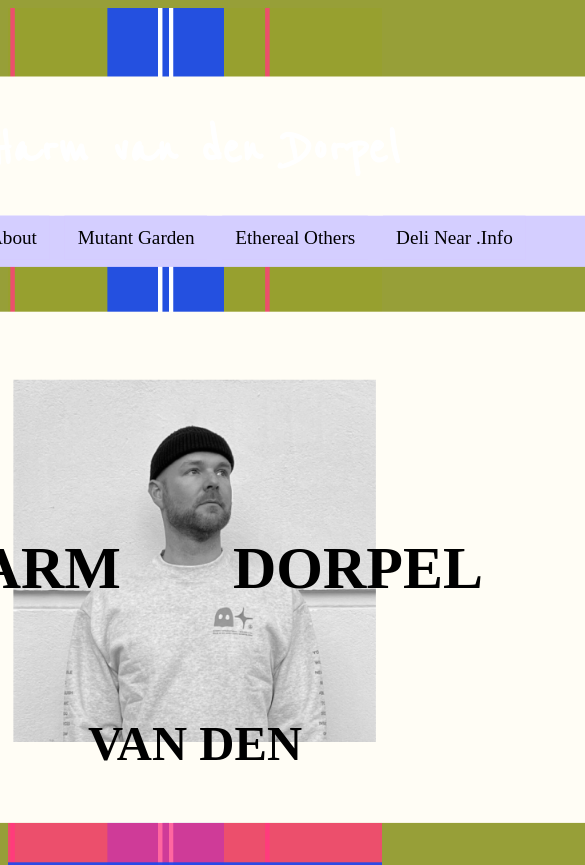
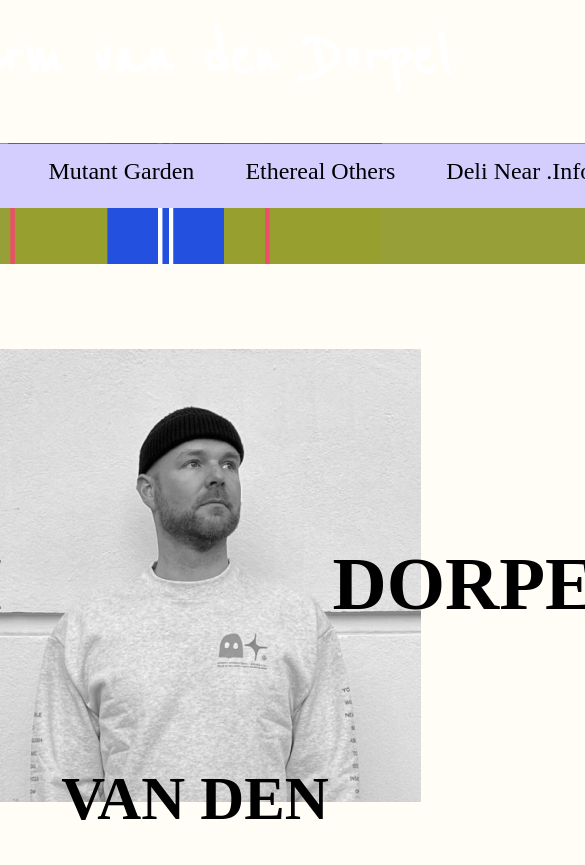
Before and after one commit to sylvimota/harm-van-den-dorpel, a plain HTML site: page index.html in a window 390 px wide. Shown: the top 865 px of the page, 585 px wide, since content can reach past the window. Drawn offline with Linux system fonts and the light colour scheme; files whose address does not match are found by name; a web font is replaced by a local one.

Commit message:
homepage

```diff
--- a/deli-near-info/styles5.css
+++ b/deli-near-info/styles5.css
@@ -107,13 +107,13 @@ h4{
 
 .head { grid-area: 1 / 1 / 2 / 5;
     height: 105px}
+
 .nav { grid-area: 2 / 1 / 3 / 5; }
 
 .gap1 { grid-area: 3 / 1 / 7 / 2;
 width: 220px;
 }
 .gap2 { grid-area: 3 / 4 / 7 / 5; }
-
 
 h2{
     font-size: 24px;
--- a/index.html
+++ b/index.html
@@ -38,6 +38,8 @@
                 <img src="images/harm1.png" alt="Harm van den Dorpel">
             </div>
             <div class="break2"></div>
+            <div class="gap1"></div>
+            <div class="gap2"></div>
             <div class="foot">
                 <footer>
                 Sylvana Molina
--- a/styles.css
+++ b/styles.css
@@ -42,7 +42,7 @@ body{
 
 .container {
     display: grid;
-    grid-template-columns: 1fr;
+    grid-template-columns: repeat(5, 1fr);
     grid-template-rows: 100px 0.5fr 20px 3.3fr 50px 44px;
     gap: 0px 0px;
     justify-content: center;
@@ -50,7 +50,7 @@ body{
     grid-auto-flow: row;
 }
 
-.image { grid-area: 4 / 1 / 5 / 2;
+.image { grid-area: 4 / 2 / 5 / 5;
     height: 639px;
     width: 1040px;
     justify-content: center;
@@ -69,18 +69,13 @@ body{
         background-image: url(images/mobilehome.png);
         margin: auto;
     }
-    .container{
-        scale: 80%;
-    }
+
 }
 
 @media only screen and (max-width: 1024px) {
     .body{
         background-image: url(images/tablethome.png);
         margin: auto;
-    }
-    .container{
-        scale: 80%;
     }
 }
 
@@ -91,15 +86,12 @@ header{
     text-align: center;
 }
 
-h1{
-    padding-top: 5px;
-}
 .header{
     height: 105px
 }
 
 .foot {
-    grid-area: 6 / 1 / 7 / 2;
+    grid-area: 6 / 1 / 7 / 6;
     background-color: #695CC4;
     color: white;
     display: grid;
@@ -109,44 +101,51 @@ h1{
     font-family: 'Kumbh Sans';
     font-size: 25px;
 }
-.break2 { grid-area: 5 / 1 / 6 / 2; }
-.break { grid-area: 3 / 1 / 4 / 2; }
+.break2 { grid-area: 5 / 1 / 6 / 6; }
+.break { grid-area: 3 / 1 / 4 / 6; }
 
 .head {
-    grid-area: 1 / 1 / 2 / 2; }
+    grid-area: 1 / 1 / 2 / 6; }
 
 .nav {
-    grid-area: 2 / 1 / 3 / 2; }
+    grid-area: 2 / 1 / 3 / 6; }
 
 .harm{
-    grid-area: 4/1/5/2;
+    grid-area: 4/2/5/4;
     text-align: left;
     color: black;
     font-size: 50px;
     position: relative;
-    padding-left: 190px;
+    padding-left: 90px;
     animation: slideUp 3s;
 }
 
 .vanden{
-    grid-area: 4/1/6/2;
+    grid-area: 4/3/5/4;
     text-align: center;
     color: black;
     font-size: 52px;
     position: relative;
-    padding-top: 390px;
+    padding-top: 430px;
     animation: slideUp 3s;
 }
 
 .dorpel{
-    grid-area: 4/1/5/2;
+    grid-area: 4/3/5/5;
     text-align: right;
     color: black;
     font-size: 50px;
     position: relative;
-    padding-right: 160px;
+    padding-right: 70px;
     animation: slideUp 3s;
 }
+.gap1{
+    grid-area: 4 / 1 / 5 / 2;
+}
+.gap2{
+    grid-area: 4 / 5 / 5 / 6;
+}
+
 
 @keyframes slideUp{
     0%,
```
